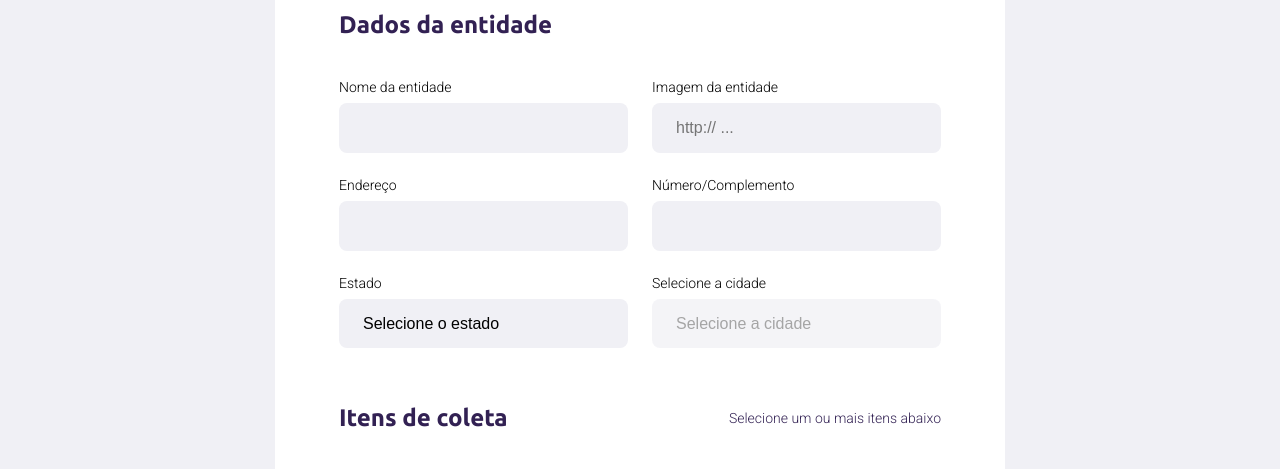
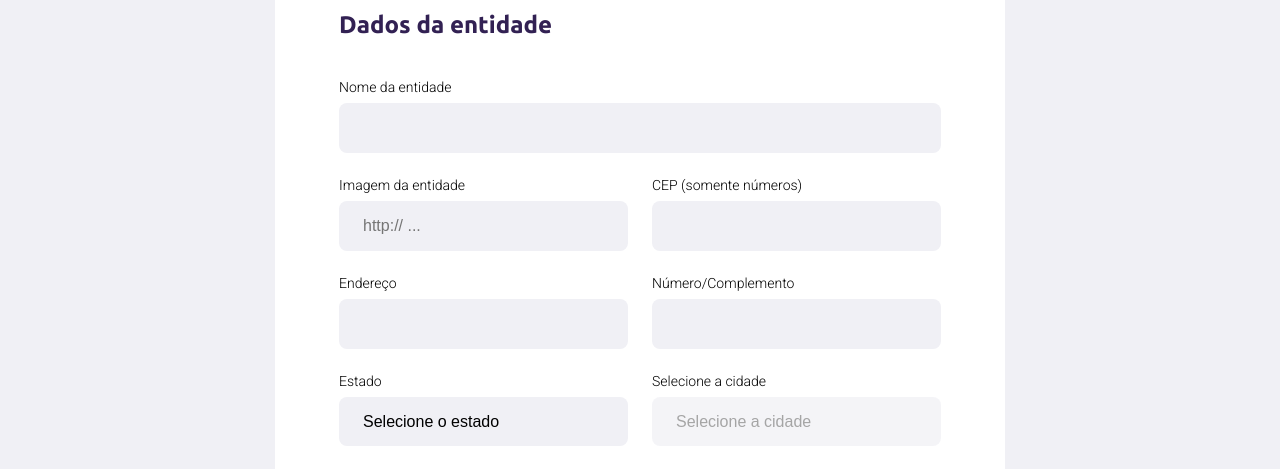
Before and after one commit to raphaeldevs/ecoleta, a website: page src/views/create-point.html in a window 1280 px wide. Shown: the part 299-768 px from the top of the page. Drawn offline with nearby package versions, Linux system fonts and the light colour scheme; files that its build step writes are made by us from their sources; no server answers.

Commit message:
criação do campo CEP

```diff
--- a/src/views/create-point.html
+++ b/src/views/create-point.html
@@ -27,13 +27,13 @@
           <h2>Dados da entidade</h2>
         </legend>
 
+        <div class="field">
+          <label for="name">Nome da entidade</label>
+          <input type="text" name="name" required="required"/>
+        </div>
+
         <div class="field-group">
-          <div class="field">
-            <label for="name">Nome da entidade</label>
-            <input type="text" name="name" required="required"/>
-          </div>
-
-          <div class="field">
+         <div class="field">
             <label for="image">Imagem da entidade</label>
             <input
               type="url"
@@ -42,6 +42,17 @@
               placeholder="http:// ..."
               />
           </div>
+
+          <div class="field">
+            <label for="cep">CEP (somente números)</label>
+            <input
+              type="number"
+              maxlength="8"
+              name="cep"
+              required="required"
+              />
+          </div>
+
         </div>
 
         <div class="field-group">
```
